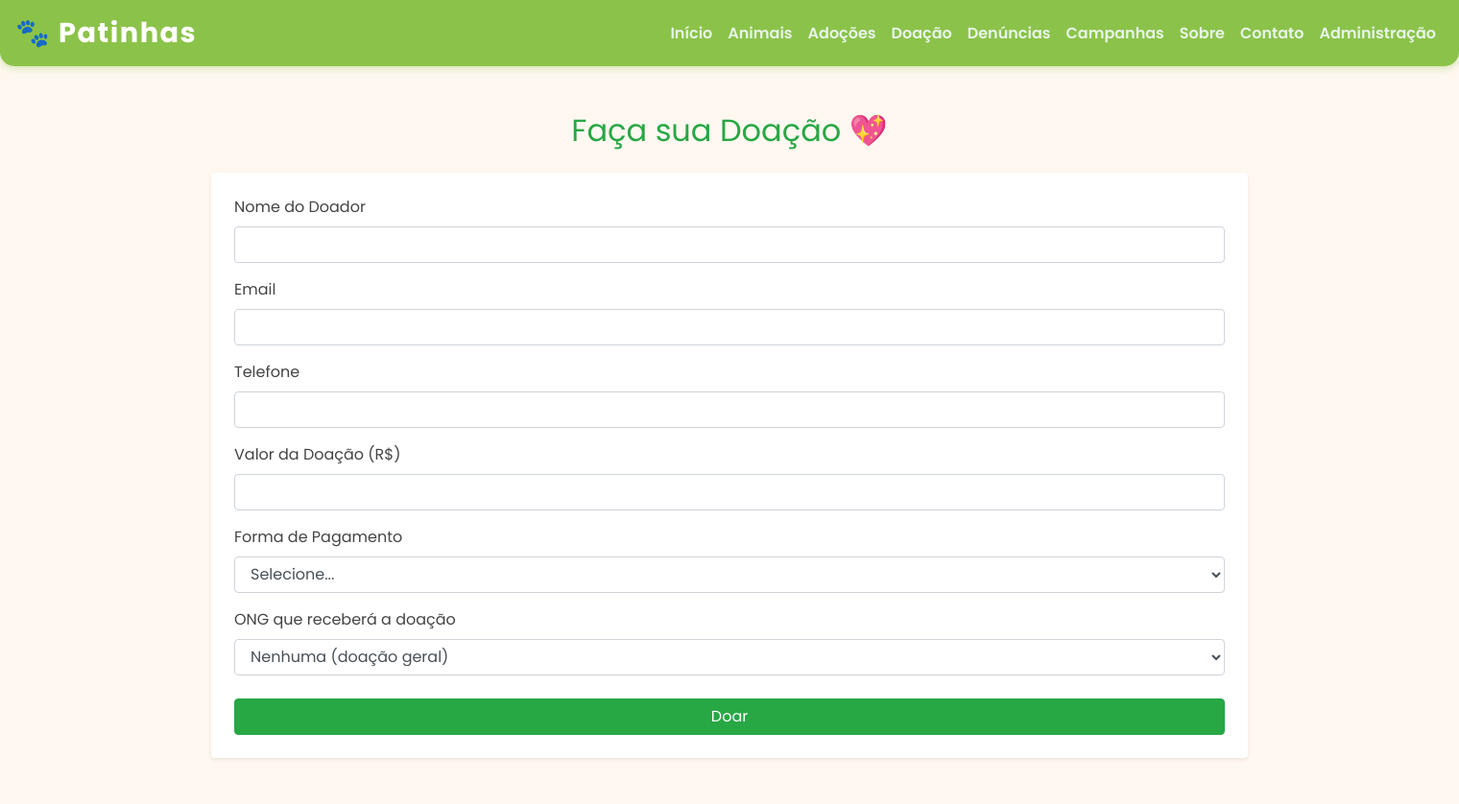
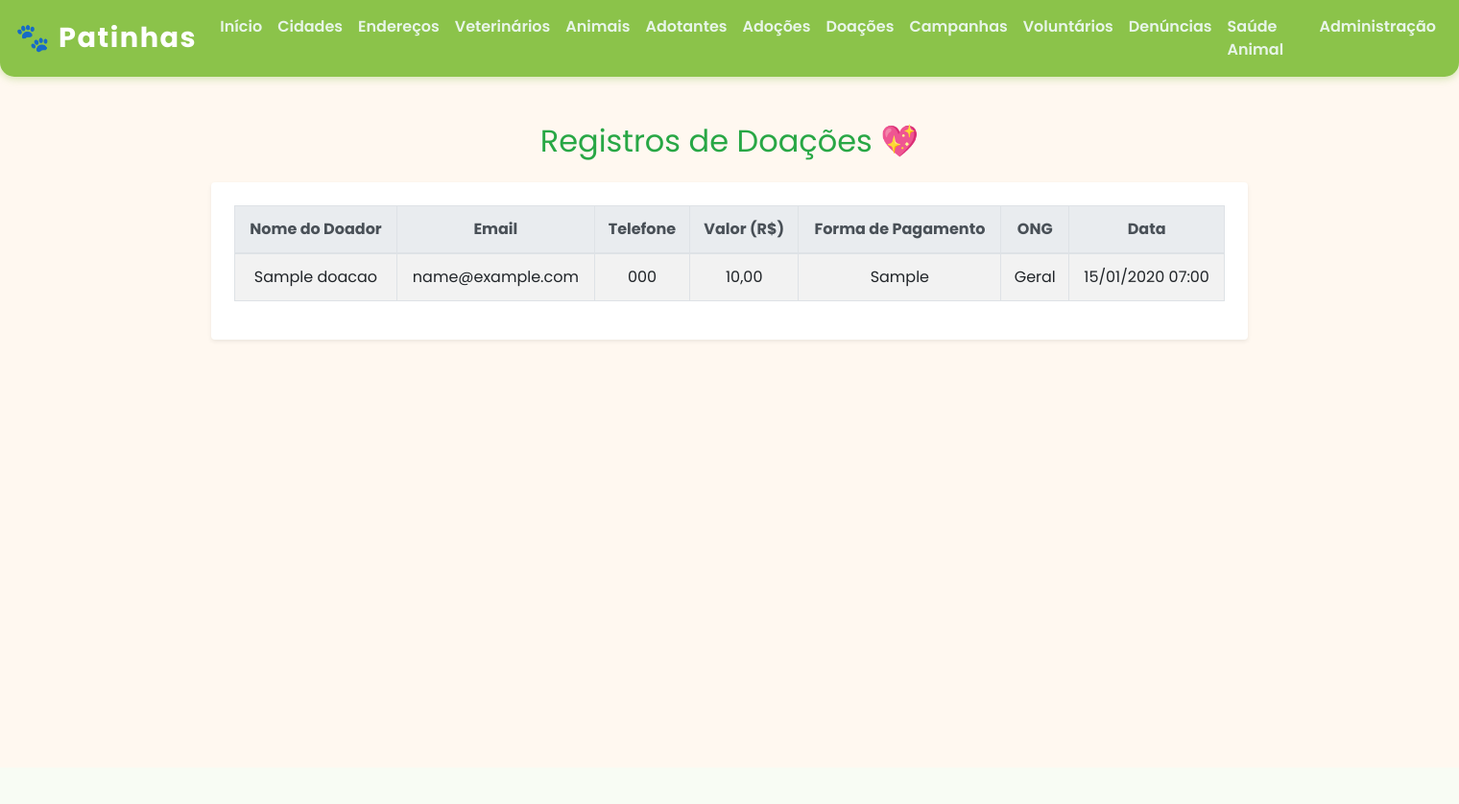
Before and after one commit to AnaCDiass/Patinhas, a Django app: page /doacao/ in a window 1520 px wide. Shown: the whole page at 96% size. After the commit the page ends 356 px from the top, so only its background shows below. Run offline with Django 5.2, Linux system fonts and the light colour scheme; tables that the repository leaves empty hold one stand-in row (values such as "Sample post"); some libraries are stand-ins or nearby versions.

Commit message:
Add files via upload

```diff
--- a/app/admin.py
+++ b/app/admin.py
@@ -3,7 +3,6 @@ from .models import *
 
 admin.site.register(Cidade)
 admin.site.register(Endereco)
-admin.site.register(ONG)
 admin.site.register(Veterinario)
 admin.site.register(Animal)
 admin.site.register(Adotante)
--- a/app/templates/base.html
+++ b/app/templates/base.html
@@ -93,13 +93,17 @@
         <div class="collapse navbar-collapse" id="navbarNav">
             <ul class="navbar-nav ml-auto">
                 <li class="nav-item"><a class="nav-link" href="/">Início</a></li>
+                <li class="nav-item"><a class="nav-link" href="/cidades/">Cidades</a></li>
+                <li class="nav-item"><a class="nav-link" href="/enderecos/">Endereços</a></li>
+                <li class="nav-item"><a class="nav-link" href="/veterinarios/">Veterinários</a></li>
                 <li class="nav-item"><a class="nav-link" href="/animais/">Animais</a></li>
+                <li class="nav-item"><a class="nav-link" href="/adotantes/">Adotantes</a></li>
                 <li class="nav-item"><a class="nav-link" href="/adocoes/">Adoções</a></li>
-                <li class="nav-item"><a class="nav-link" href="/doacao/">Doação</a></li>
-                <li class="nav-item"><a class="nav-link" href="/denuncia/">Denúncias</a></li>
+                <li class="nav-item"><a class="nav-link" href="/doacoes/">Doações</a></li>
                 <li class="nav-item"><a class="nav-link" href="/campanhas/">Campanhas</a></li>
-                <li class="nav-item"><a class="nav-link" href="/sobre/">Sobre</a></li>
-                <li class="nav-item"><a class="nav-link" href="/contato/">Contato</a></li>
+                <li class="nav-item"><a class="nav-link" href="/voluntarios/">Voluntários</a></li>
+                <li class="nav-item"><a class="nav-link" href="/denuncias/">Denúncias</a></li>
+                <li class="nav-item"><a class="nav-link" href="/saude-animal/">Saúde Animal</a></li>
                 <li class="nav-item"><a class="nav-link" href="/admin/">Administração</a></li>
             </ul>
         </div>
--- a/app/templates/campanhas.html
+++ b/app/templates/campanhas.html
@@ -5,9 +5,9 @@
 {% block content %}
 <div class="jumbotron text-center">
   <h2 class="display-4">
-    <span class="title-icon">📣</span> Campanhas Ativas
+    <span class="title-icon">📣</span> Campanhas
   </h2>
-  <p class="lead">Ajude a divulgar e participar das campanhas em andamento!</p>
+  <p class="lead">Confira todas as campanhas da ONG, ativas, futuras e encerradas.</p>
 </div>
 
 <div class="row">
@@ -26,7 +26,7 @@
       </div>
     </div>
   {% empty %}
-    <p class="text-center w-100">Nenhuma campanha disponível no momento.</p>
+    <p class="text-center w-100">Nenhuma campanha cadastrada no momento.</p>
   {% endfor %}
 </div>
 {% endblock %}
--- a/app/templates/doacao.html
+++ b/app/templates/doacao.html
@@ -1,49 +1,48 @@
 {% extends 'base.html' %}
 
-{% block title %}Doação | Patinhas{% endblock %}
+{% block title %}Registros de Doações | Patinhas{% endblock %}
 
 {% block content %}
 <div class="container mb-5">
-  <h2 class="titulo text-success text-center mt-4 mb-4">Faça sua Doação 💖</h2>
+  <h2 class="titulo text-success text-center mt-4 mb-4">Registros de Doações 💖</h2>
 
-  <form method="post" action="{% url 'doacao' %}" class="bg-white p-4 rounded shadow-sm">
-    {% csrf_token %}
-    <div class="form-group">
-      <label for="nome_doador" class="form-label">Nome do Doador</label>
-      <input type="text" class="form-control" id="nome_doador" name="nome_doador" required />
+  {% if doacoes %}
+    <div class="table-responsive bg-white p-4 rounded shadow-sm">
+      <table class="table table-striped table-bordered text-center">
+        <thead class="thead-light">
+          <tr>
+            <th>Nome do Doador</th>
+            <th>Email</th>
+            <th>Telefone</th>
+            <th>Valor (R$)</th>
+            <th>Forma de Pagamento</th>
+            <th>ONG</th>
+            <th>Data</th>
+          </tr>
+        </thead>
+        <tbody>
+          {% for doacao in doacoes %}
+            <tr>
+              <td>{{ doacao.nome_doador }}</td>
+              <td>{{ doacao.email|default:"-" }}</td>
+              <td>{{ doacao.telefone|default:"-" }}</td>
+              <td>{{ doacao.valor }}</td>
+              <td>{{ doacao.forma_pagamento }}</td>
+              <td>
+                {% if doacao.ong %}
+                  {{ doacao.ong.nome }}
+                {% else %}
+                  Geral
+                {% endif %}
+              </td>
+              <td>{{ doacao.data|date:"d/m/Y H:i" }}</td>
+            </tr>
+          {% endfor %}
+        </tbody>
+      </table>
     </div>
-    <div class="form-group">
-      <label for="email" class="form-label">Email</label>
-      <input type="email" class="form-control" id="email" name="email" />
-    </div>
-    <div class="form-group">
-      <label for="telefone" class="form-label">Telefone</label>
-      <input type="tel" class="form-control" id="telefone" name="telefone" />
-    </div>
-    <div class="form-group">
-      <label for="valor" class="form-label">Valor da Doação (R$)</label>
-      <input type="number" step="0.01" min="0" class="form-control" id="valor" name="valor" required />
-    </div>
-    <div class="form-group">
-      <label for="forma_pagamento" class="form-label">Forma de Pagamento</label>
-      <select class="form-control" id="forma_pagamento" name="forma_pagamento" required>
-        <option value="">Selecione...</option>
-        <option value="Cartão de Crédito">Cartão de Crédito</option>
-        <option value="Boleto">Boleto</option>
-        <option value="Pix">Pix</option>
-        <option value="Dinheiro">Dinheiro</option>
-      </select>
-    </div>
-    <div class="form-group">
-      <label for="ong" class="form-label">ONG que receberá a doação</label>
-      <select class="form-control" id="ong" name="ong">
-        <option value="">Nenhuma (doação geral)</option>
-        {% for ong in ongs %}
-        <option value="{{ ong.id }}">{{ ong.nome }}</option>
-        {% endfor %}
-      </select>
-    </div>
-    <button type="submit" class="btn btn-success btn-block mt-4">Doar</button>
-  </form>
+  {% else %}
+    <p class="text-center">Nenhuma doação registrada até o momento.</p>
+  {% endif %}
 </div>
 {% endblock %}
--- a/app/views.py
+++ b/app/views.py
@@ -1,82 +1,38 @@
 from django.shortcuts import render, redirect
 from django.views import View
-from app.views import *
-from .models import Animal, Campanha, Denuncia, ONG, Doacao;
-
+from .models import Animal, Campanha, Denuncia, Doacao, Cidade
 
 
 class IndexView(View):
     def get(self, request, *args, **kwargs):
         return render(request, 'index.html')
 
+
 class AnimaisView(View):
     def get(self, request, *args, **kwargs):
-        # Corrigido para filtrar por status 'Disponível'
+        # Filtra animais com status 'Disponível'
         animais = Animal.objects.filter(status='Disponível')
         return render(request, 'animais.html', {'animais': animais})
+
 
 class CampanhasView(View):
     def get(self, request, *args, **kwargs):
         campanhas = Campanha.objects.all()
         return render(request, 'campanhas.html', {'campanhas': campanhas})
 
+
 class DenunciaView(View):
     def get(self, request, *args, **kwargs):
-        ongs = ONG.objects.all()
-        denuncias = Denuncia.objects.all().order_by('-data')  # Mostra as mais recentes primeiro
-        return render(request, 'denuncia.html', {'ongs': ongs, 'denuncias': denuncias})
+        denuncias = Denuncia.objects.select_related('endereco', 'endereco__cidade').all().order_by('-data')
+        return render(request, 'denuncia.html', {'denuncias': denuncias})
 
-    def post(self, request, *args, **kwargs):
-        nome = request.POST.get('nome_denunciante')
-        email = request.POST.get('email')
-        telefone = request.POST.get('telefone')
-        descricao = request.POST.get('descricao')
-        ong_id = request.POST.get('ong')
-
-        ong = ONG.objects.filter(id=ong_id).first()
-
-        Denuncia.objects.create(
-            nome_denunciante=nome,
-            email=email,
-            telefone=telefone,
-            descricao=descricao,
-            ong=ong
-        )
-
-        # Se quiser, dá pra adicionar mensagem de sucesso aqui (com messages framework)
-        return redirect('denuncia')
-
-
-class SobreView(View):
-    def get(self, request, *args, **kwargs):
-        return render(request, 'sobre.html')
-
-class ContatoView(View):
-    def get(self, request, *args, **kwargs):
-        return render(request, 'contato.html')
 
 class DoacaoView(View):
     def get(self, request, *args, **kwargs):
-        ongs = ONG.objects.all()  # Mostrar no template para escolher ONG
-        return render(request, 'doacao.html', {'ongs': ongs})
+        doacoes = Doacao.objects.order_by('-id')  # Registros mais recentes primeiro, sem 'ong'
+        return render(request, 'doacao.html', {'doacoes': doacoes})
 
-    def post(self, request, *args, **kwargs):
-        nome_doador = request.POST.get('nome_doador')
-        email = request.POST.get('email')
-        telefone = request.POST.get('telefone')
-        valor = request.POST.get('valor')
-        forma_pagamento = request.POST.get('forma_pagamento')
-        ong_id = request.POST.get('ong')
-
-        ong = ONG.objects.filter(id=ong_id).first()
-
-        Doacao.objects.create(
-            nome_doador=nome_doador,
-            email=email,
-            telefone=telefone,
-            valor=valor,
-            forma_pagamento=forma_pagamento,
-            ong=ong
-        )
-        # Pode adicionar mensagem de sucesso aqui também
-        return redirect('doacao')
+class CidadesView(View):
+    def get(self, request):
+        cidades = Cidade.objects.all()
+        return render(request, 'cidades.html', {'cidades': cidades})
--- a/config/urls.py
+++ b/config/urls.py
@@ -4,6 +4,7 @@ print(dir(app.views))
 from django.contrib import admin
 from django.urls import path
 from app.views import *
+
 
 urlpatterns = [
     path('admin/', admin.site.urls),
@@ -13,9 +14,9 @@ urlpatterns = [
     path('animais/', AnimaisView.as_view(), name='animais'),
     path('campanhas/', CampanhasView.as_view(), name='campanhas'),
     path('denuncia/', DenunciaView.as_view(), name='denuncia'),
-    path('sobre/', SobreView.as_view(), name='sobre'),
-    path('contato/', ContatoView.as_view(), name='contato'),
     path('doacao/', DoacaoView.as_view(), name='doacao'),
+    path('cidades/', CidadesView.as_view(), name='cidades'),
+
 
     # Parte privada (se for usar depois)
     # path('painel/', DashboardView.as_view(), name='dashboard'),
```
Also changed, not shown: app/models.py (+4 -22 lines), app/templates/adocoes.html (added, +34 -0 lines), app/templates/animais.html (+5 -8 lines), app/templates/cidades.html (added, +32 -0 lines), app/templates/denuncia.html (+37 -30 lines), app/templates/index.html (+46 -28 lines), app/migrations/0004_remove_doacao_email_remove_doacao_nome_doador_and_more.py (added), app/migrations/0005_doacao_email_doacao_nome_doador_doacao_telefone.py (added), app/migrations/0006_remove_denuncia_ong.py (added), app/migrations/0007_denuncia_endereco.py (added), app/migrations/0008_remove_animal_ong_remove_campanha_ong_and_more.py (added).
